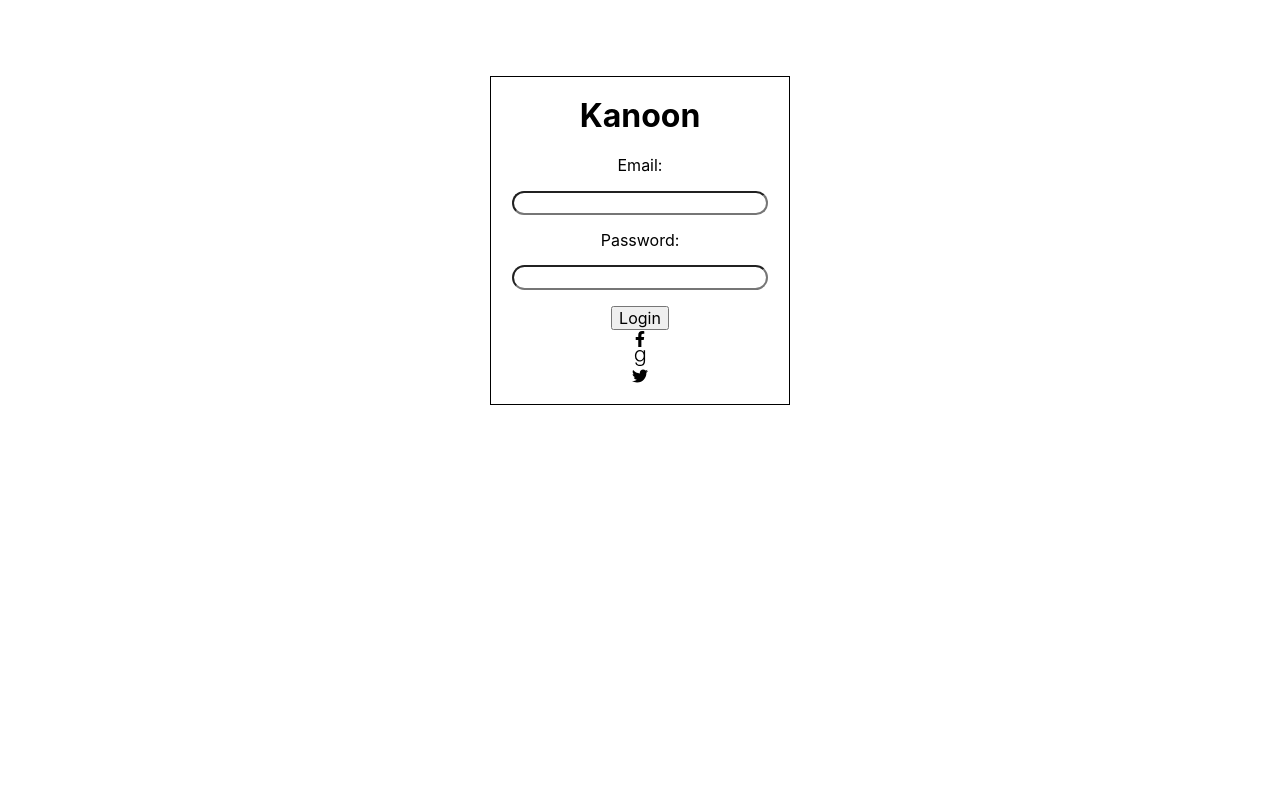
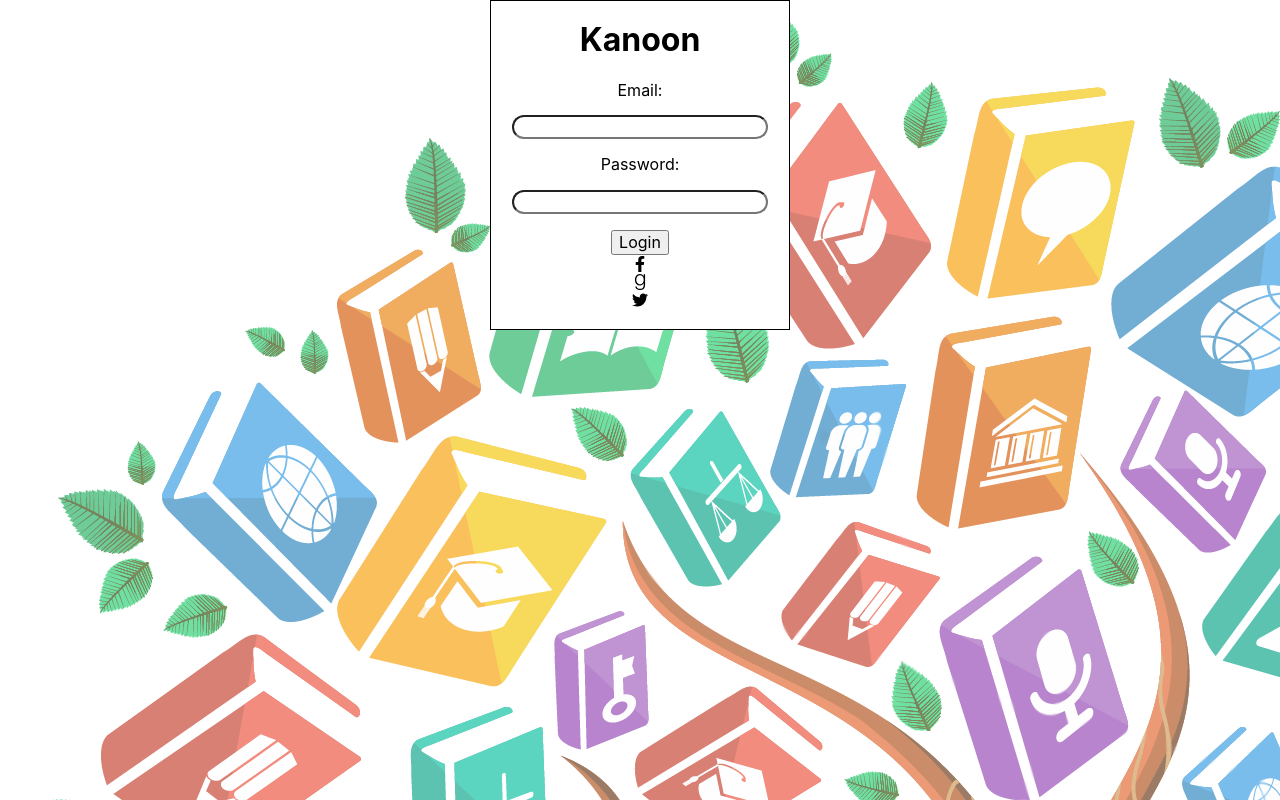
Before and after one commit to wsps10/book-emotion-analysis-app, a React (Create React App) app: page / in a window 1280 px wide. Built offline with nearby package versions, Linux system fonts and the light colour scheme.

Commit message:
add manifest for bluemix

```diff
--- a/src/index.css
+++ b/src/index.css
@@ -16,9 +16,6 @@ code {
 .bg{
   background: url("img/ArvoreO.png") no-repeat;
   size: cover
-}
-div{
-  padding-top: 2cm
 }
 
 form{
--- a/src/pages/LoginPage.js
+++ b/src/pages/LoginPage.js
@@ -21,7 +21,7 @@ class LoginPage extends React.Component {
         const { handleStateChange, state } = this;
         const { email, password } = state;
         return (
-            <main>
+            <main className="bg vh-100 vw-100">
                 <form className="tc">
                     <h1>Kanoon</h1>
                     <Field
```
Also changed, not shown: manifest.yml (added, +7 -0 lines).
